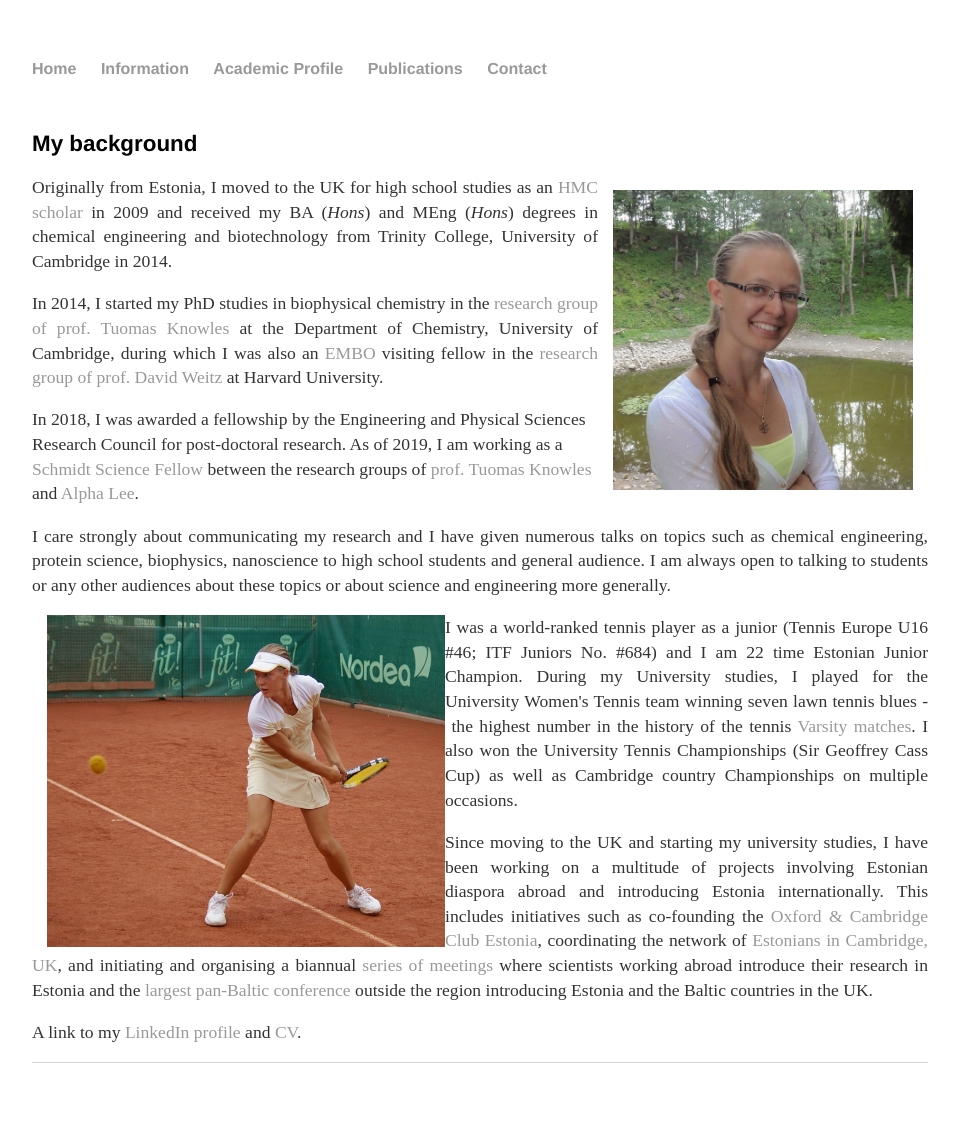
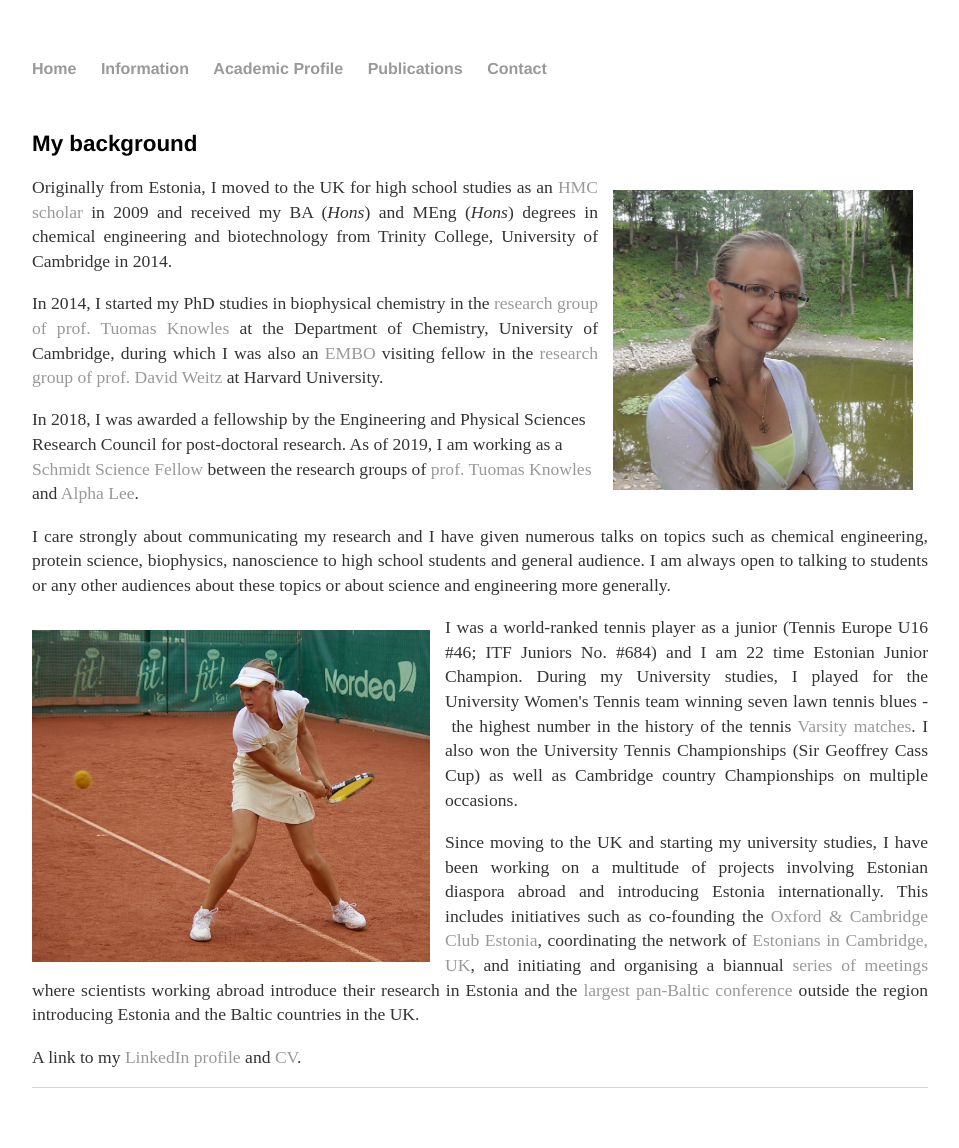
Before and after one commit to kadiliissaar/kadiliissaar.github.io, a Jekyll site: the page built from background/index.html, in a window 1280 px wide. Shown: the whole page, without its empty margins (160-1119 px from the left). Built offline with Jekyll 4.4.1, drawn with Linux system fonts in a browser that asks for light colours; before the commit the page ends 1123 px from its top, so only the background shows below that.

Commit message:
Update index.html

```diff
--- a/background/index.html
+++ b/background/index.html
@@ -7,7 +7,7 @@
 	<h2>My background</h2>
 
 	<p align="justify">
-<img src="https://github.com/kadiliissaar/kadiliissaar.github.io/raw/master/Photos/Kadi.jpg" style="float:right;width:300px;height:300px;margin:15px;">
+<img src="https://github.com/kadiliissaar/kadiliissaar.github.io/raw/master/Photos/Kadi.jpg" style="float:right;width:300px;height:300px;margin:15px;margin-bottom:15px;margin-left:15px">
 Originally from Estonia, I moved to the UK for high school studies as an
 <a href="https://www.hmc.org.uk/about-hmc/projects/">HMC scholar</a> in 2009 and received my BA (<i>Hons</i>) and
 MEng (<i>Hons</i>) degrees in chemical engineering and biotechnology from Trinity College, University of Cambridge in 2014.</p>
@@ -27,7 +27,7 @@
 talking to students or any other audiences about these topics or about science and engineering more generally.</p>
 
 	<p align="justify">
-<img src="https://github.com/kadiliissaar/kadiliissaar.github.io/raw/master/Photos/Kadi_tennis1.jpg" style="float:left;width:398px;height:332px;margin-botton:15px;margin-left:15px">
+<img src="https://github.com/kadiliissaar/kadiliissaar.github.io/raw/master/Photos/Kadi_tennis1.jpg" style="float:left;width:398px;height:332px;margin-top:15px;margin-right:15px">
 I was a world-ranked tennis player as a junior (Tennis Europe U16 #46; ITF Juniors No. #684) and I am 22 time
 Estonian Junior Champion. During my University studies, I played for the University Women's Tennis team winning seven
 lawn tennis blues -  the highest number in the history of the tennis
```
